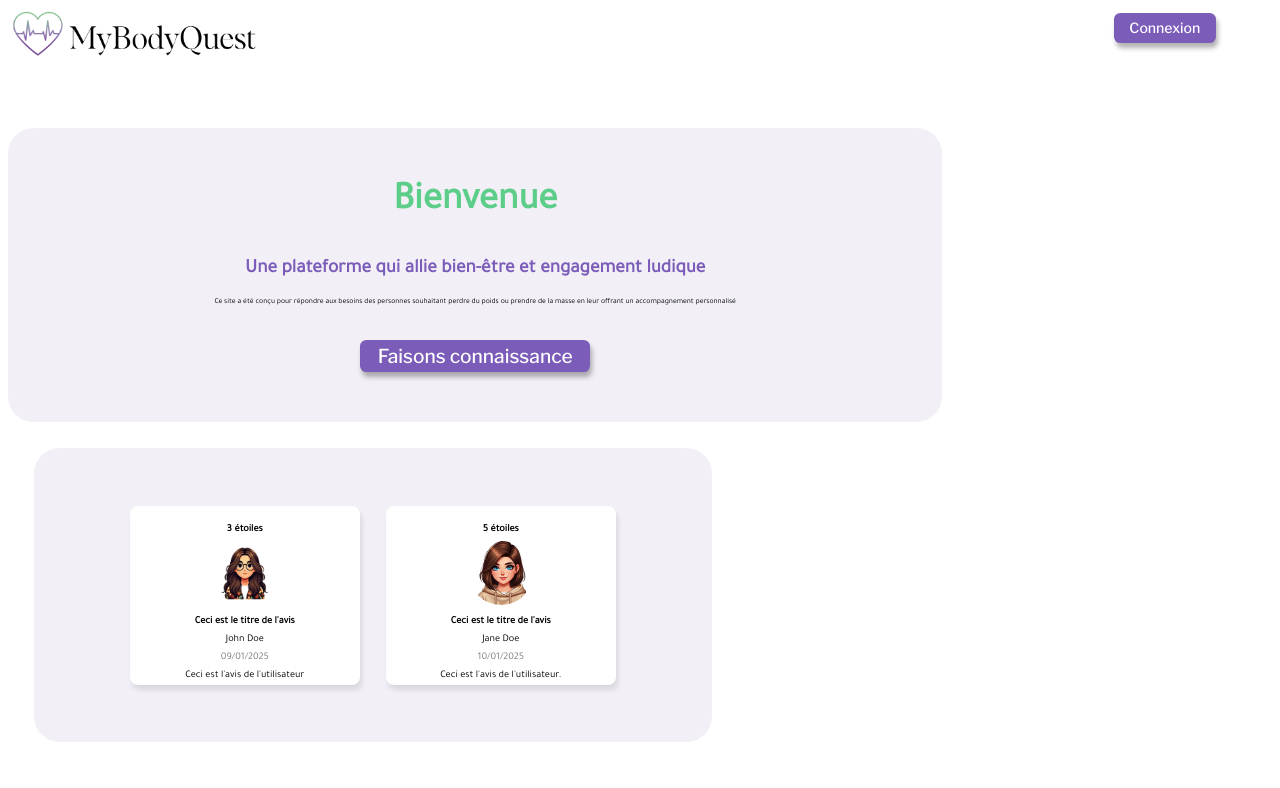
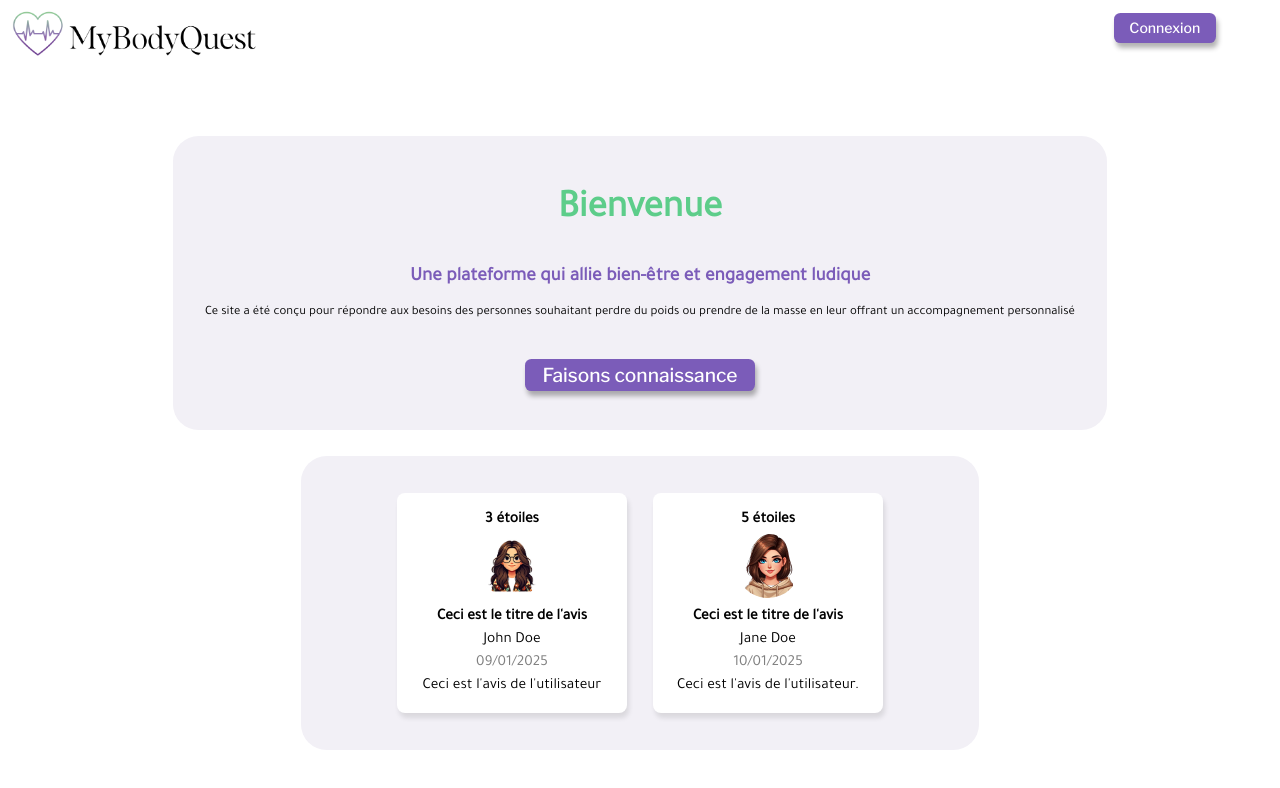
Before and after one commit to WildCodeSchool-2024-09/JS-RemoteFR-Crew404-MyBodyQuest, a React (Vite) app in the folder client/: page / in a window 1280 px wide. Shown: the top 788 px of the page. Built offline with nearby package versions, Linux system fonts and the light colour scheme; a web font is replaced by a local one.

Commit message:
Modifs css Accueil desktop

```diff
--- a/client/src/pages/Accueil.tsx
+++ b/client/src/pages/Accueil.tsx
@@ -22,7 +22,7 @@ function Accueil() {
     <>
       {/* BOUTON CONNEXION */}
 
-      <header>
+      <header className={style.headercontainer}>
         <section className={style.logo}>
           <img src={logo} alt="logo MyBodyQuest" />
         </section>
--- a/client/src/styles/Accueil.module.css
+++ b/client/src/styles/Accueil.module.css
@@ -290,7 +290,7 @@
     font-size: 1.5rem;
   }
 
-  .pintro {
+  .intro {
     font-size: 1rem;
   }
 
@@ -364,8 +364,9 @@
   .card_avis {
     background-color: white;
     border-radius: 8px;
-    padding: 1rem;
+    padding: auto;
     width: 16rem;
+    height: auto;
     margin: 1rem;
     box-shadow: 2px 5px 5px rgba(0, 0, 0, 0.1);
   }
@@ -383,6 +384,7 @@
   .name_lastname,
   .date_avis {
     margin: 5px 0;
+    font-size: 1.2rem;
   }
 
   .date_avis {
```
